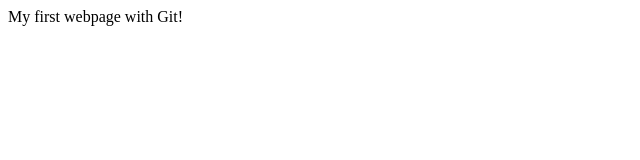
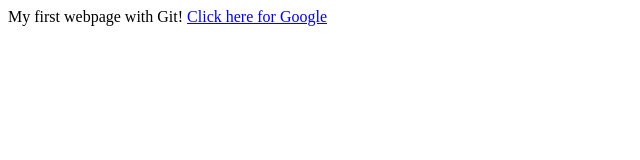
Before and after one commit to youngwghs/WebsiteTest2, a plain HTML site: page index.html in a window 1280 px wide. Shown: the whole page, without its empty margins (0-640 px from the left). Drawn offline with Linux system fonts and the light colour scheme.

Commit message:
Added a new link to Google.com

```diff
--- a/index.html
+++ b/index.html
@@ -8,5 +8,7 @@
 
     My first webpage with Git!
 
+    <a href="http://www.google.com">Click here for Google</a>
+
 </body>
 </html>
```
